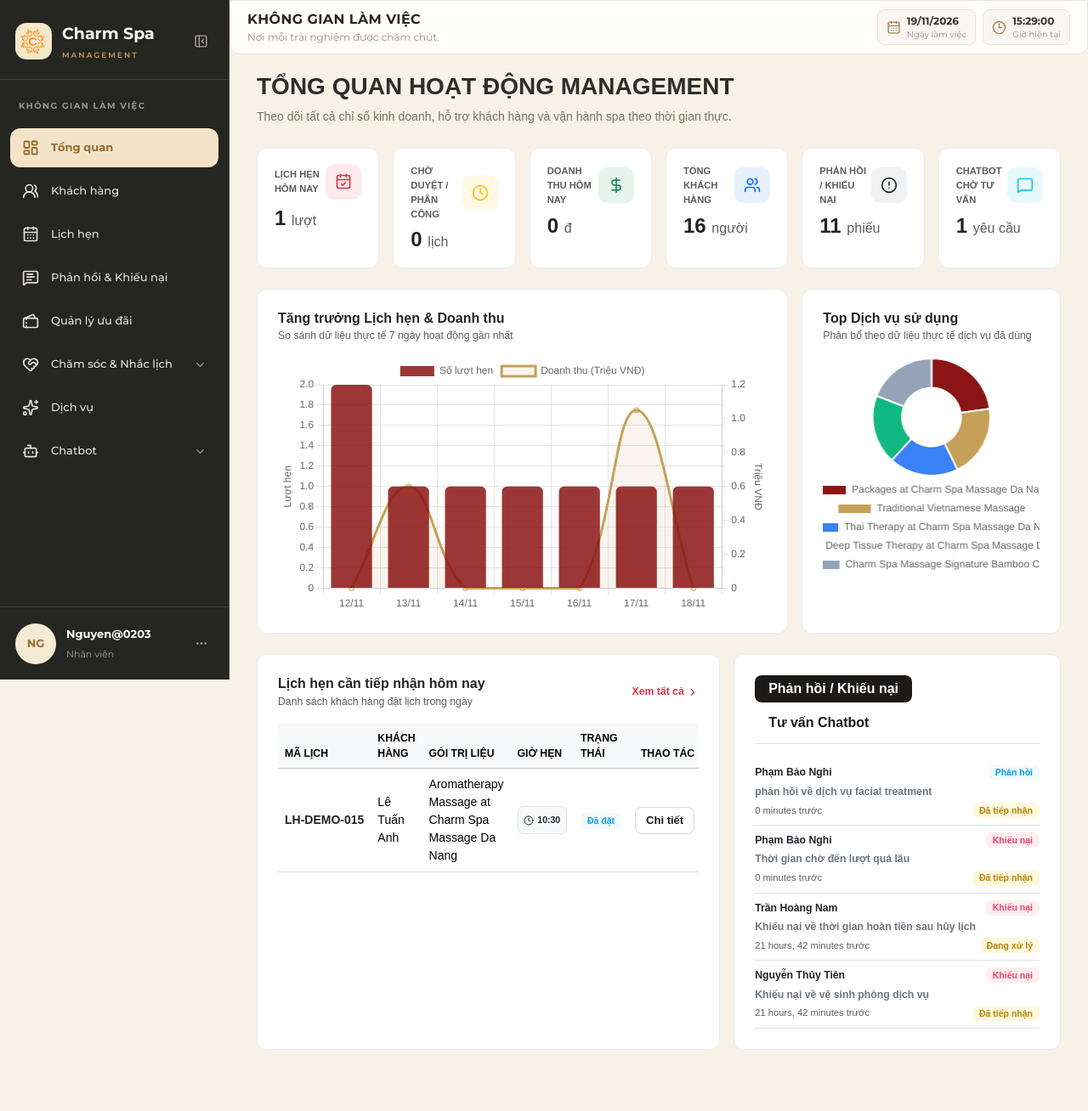
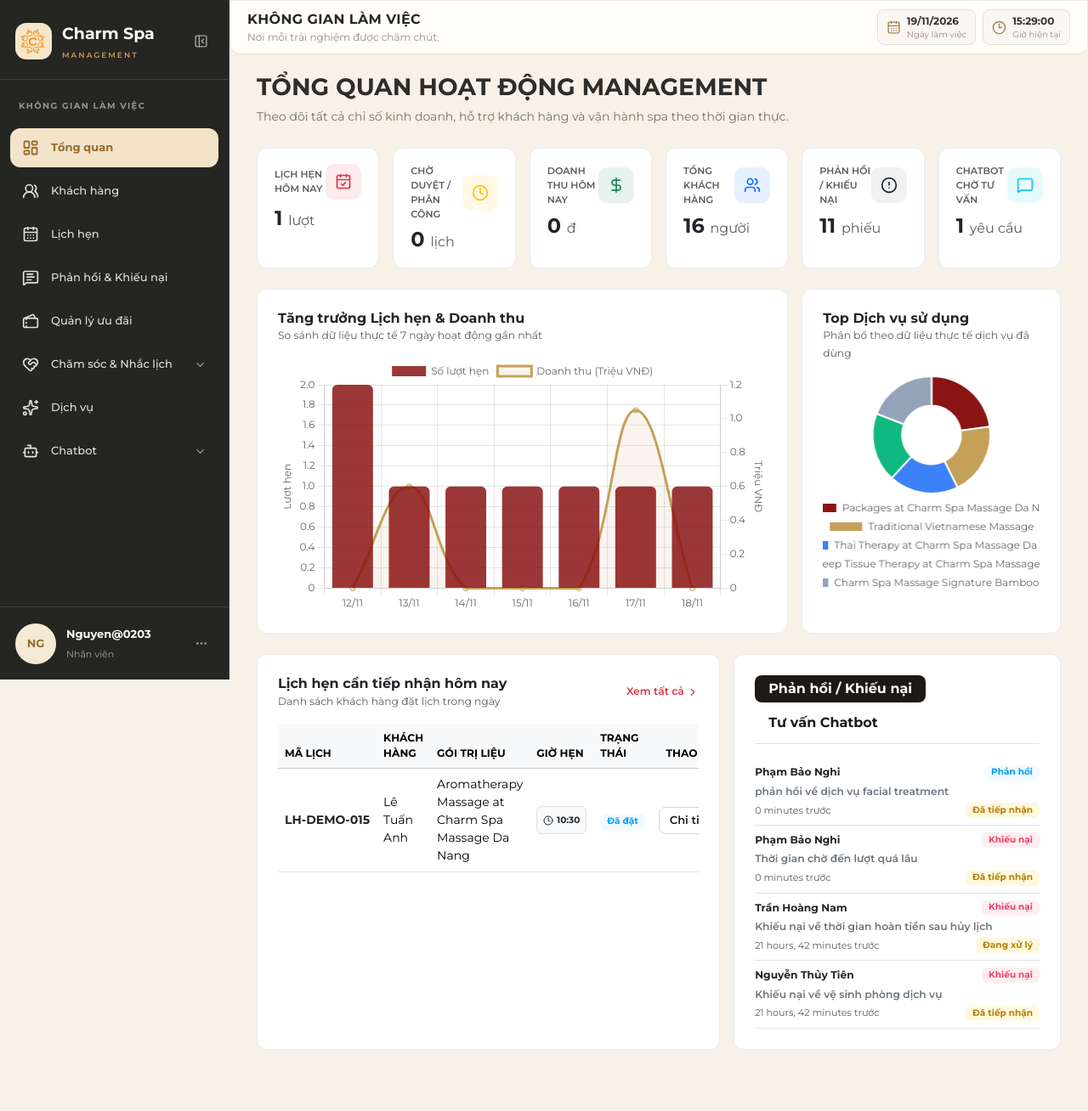
Before and after one commit to vanthaonguyen2006-cyber/charmspa, a Django app: page /home/staff/dashboard/ in a window 1280 px wide. Shown: the whole page at 85% size. Run offline with Django 4.2, Linux system fonts and the light colour scheme; a user stored in the database is signed in; data comes from the database, SQL or seed files in the repository; both versions use the stored data as it was after the commit; some libraries are stand-ins or nearby versions.

Commit message:
Cap nhat font Montserrat cho trang tong quan

```diff
--- a/templates/core/staff_dashboard.html
+++ b/templates/core/staff_dashboard.html
@@ -4,24 +4,36 @@
 {% block title %}Tổng quan Quản lý - Charm Spa Grand{% endblock %}
 
 {% block extra_css %}
+<link href="https://fonts.googleapis.com/css2?family=Montserrat:wght@400;500;600;700&display=swap" rel="stylesheet">
 <style>
     /* Đồng bộ khoảng cách với các app khác (Header -> Nội dung = 20px) */
     .staff-content:has(> .dashboard-wrapper) {
         padding-top: 20px !important;
+    }
+    .dashboard-wrapper,
+    .dashboard-wrapper * {
+        font-family: 'Montserrat', sans-serif !important;
     }
     .dashboard-wrapper {
         width: 100%;
         max-width: 100%;
         margin: 0 auto;
         padding: 0 0 32px 0;
-        font-family: Arial, Helvetica, sans-serif !important;
     }
 
-    /* Chuẩn hóa tiêu đề chính khớp với Quản lý lịch hẹn / Ngày hoạt động */
+    /* Chuẩn hóa tiêu đề chính & in đậm 700 */
+    .dashboard-main-title,
+    .dashboard-wrapper h1,
+    .dashboard-wrapper h2,
+    .dashboard-wrapper h3,
+    .dashboard-wrapper h4,
+    .dashboard-wrapper h5,
+    .dashboard-wrapper h6 {
+        font-family: 'Montserrat', sans-serif !important;
+        font-weight: 700 !important;
+    }
     .dashboard-main-title {
-        font-family: Arial, Helvetica, sans-serif !important;
         font-size: 28px !important;
-        font-weight: 700 !important;
         line-height: 1.3 !important;
         color: #1c1917;
         margin: 0 0 6px 0 !important;
@@ -360,6 +372,10 @@ document.addEventListener('DOMContentLoaded', function() {
         lucide.createIcons();
     }
 
+    if (typeof Chart !== 'undefined') {
+        Chart.defaults.font.family = "'Montserrat', sans-serif";
+    }
+
     function getJsonData(id) {
         const el = document.getElementById(id);
         try {
```
Also changed, not shown: db.sqlite3.
